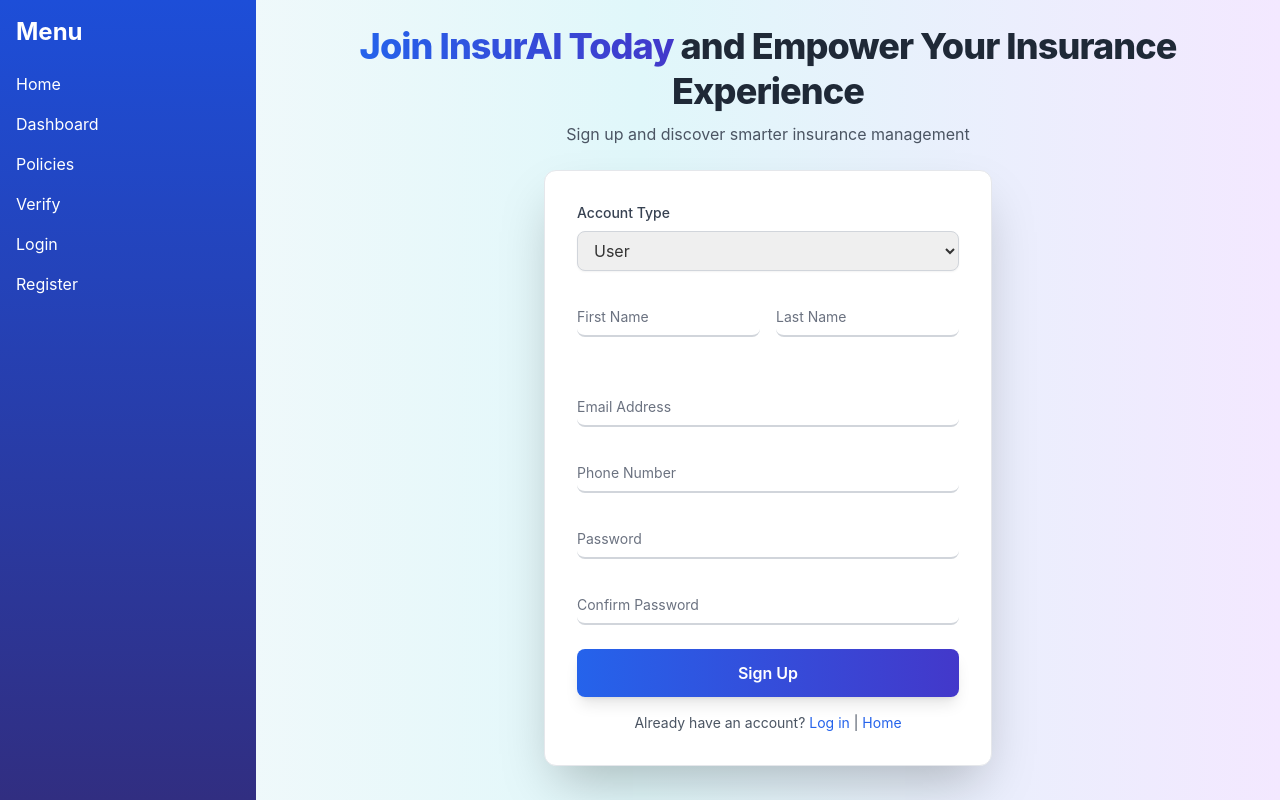
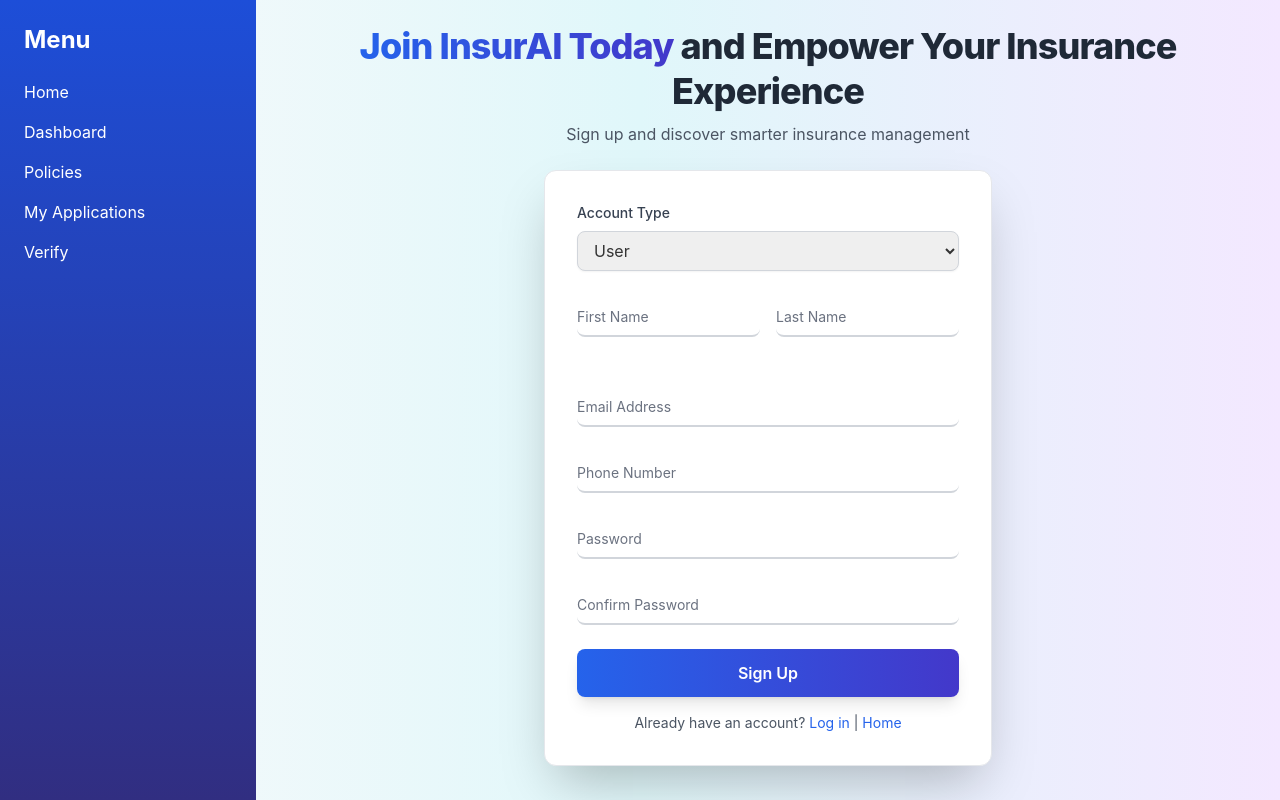
Before and after one commit to Vedha0541/InsurAI-Corporate-Policy-Automation-and-Intelligence-System, a React (Create React App) app: page /signup in a window 1280 px wide. Built offline with nearby package versions, Linux system fonts and the light colour scheme.

Commit message:
Update Sidebar.jsx

```diff
--- a/src/components/Sidebar.jsx
+++ b/src/components/Sidebar.jsx
@@ -1,9 +1,16 @@
 import React from "react";
-import { Link } from "react-router-dom";
+import { Link, useLocation } from "react-router-dom";
 
-const Sidebar = () => {
+const Sidebar = ({ currentUser }) => {
+  const location = useLocation();
+
+  // Hide sidebar on login/signup pages
+  if (location.pathname === "/login") {
+    return null;
+  }
+
   return (
-    <div className="w-64 h-screen bg-gradient-to-b from-blue-700 to-indigo-900 text-white p-4 fixed">
+    <div className="w-64 h-screen bg-gradient-to-b from-blue-700 to-indigo-900 text-white p-6 fixed">
       <h2 className="text-2xl font-bold mb-6">Menu</h2>
       <ul className="space-y-4">
         <li>
@@ -22,20 +29,25 @@
           </Link>
         </li>
         <li>
+          <Link to="/applications" className="hover:underline">
+            My Applications
+          </Link>
+        </li>
+        <li>
           <Link to="/verify" className="hover:underline">
             Verify
           </Link>
         </li>
-        <li>
-          <Link to="/login" className="hover:underline">
-            Login
-          </Link>
-        </li>
-        <li>
-          <Link to="/signup" className="hover:underline">
-            Register
-          </Link>
-        </li>
+        {/* Show admin-only links */}
+        {currentUser?.role === "admin" && (
+          <>
+            <li>
+              <Link to="/admin/dashboard" className="hover:underline">
+                Admin Dashboard
+              </Link>
+            </li>
+          </>
+        )}
       </ul>
     </div>
   );
```
